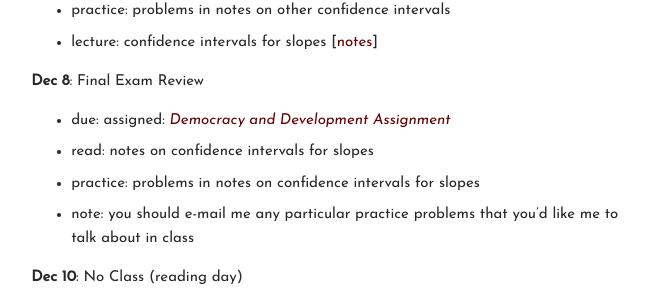
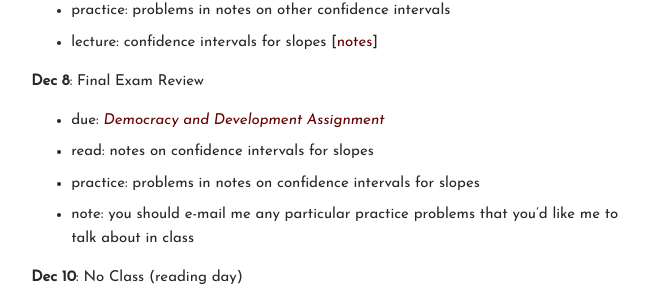
Before and after one commit to carlislerainey/carlislerainey.github.io, a Jekyll site: the page built from teaching/pols-209/index.md, in a window 1280 px wide and 900 px high, scrolled down 4563 px. Shown: the part 415-717 px from the top of the window, without its empty margins (431-1080 px from the left). Built offline with Jekyll 4.4.1, drawn with Linux system fonts in a browser that asks for light colours.

Commit message:
fix typos

```diff
--- a/teaching/pols-209/index.md
+++ b/teaching/pols-209/index.md
@@ -181,7 +181,7 @@ lecture: discussion of writing
 - lecture: confidence intervals for slopes [[notes](https://www.dropbox.com/s/03768yqvgese6oi/notes-cis-slopes.pdf?dl=0)]
 
 **Dec 8**: Final Exam Review
-- due: assigned: [*Democracy and Development Assignment*](files/wa4.pdf)
+- due: [*Democracy and Development Assignment*](files/wa4.pdf)
 - read: notes on confidence intervals for slopes
 - practice: problems in notes on confidence intervals for slopes
 - note: you should e-mail me any particular practice problems that you'd like me to talk about in class
```
